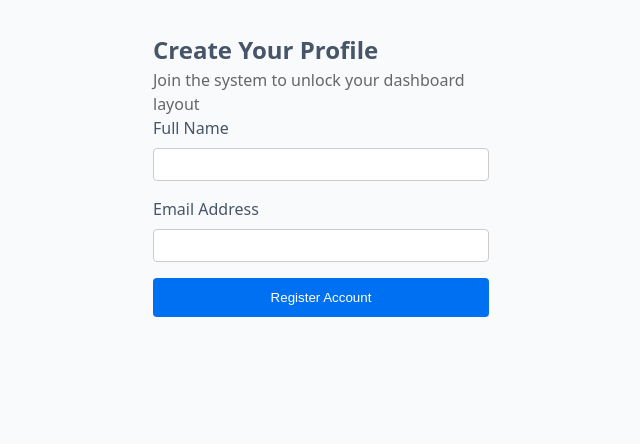
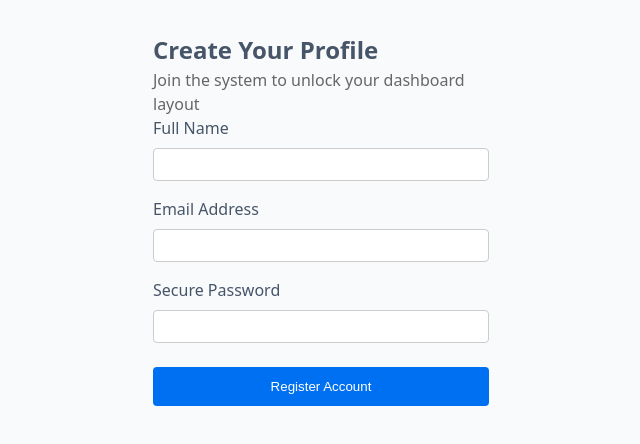
Before and after one commit to devmoriancho/feature-flag-guard, a React (Vite) app in the folder frontend/: page /signup in a window 1280 px wide. Shown: the top 444 px of the page, without its empty margins (319-959 px from the left). Built offline with nearby package versions, Linux system fonts and the light colour scheme; no server answers.

Commit message:
feat: complete successful user registration pipeline from form capture to cloud database

```diff
--- a/frontend/src/features/auth/SignupView.jsx
+++ b/frontend/src/features/auth/SignupView.jsx
@@ -82,6 +82,24 @@ const SignupView = () => {
           />
         </div>
 
+        <div style={{ marginBottom: "1.5rem" }}>
+          <label style={{ display: "block", marginBottom: "0.5rem" }}>
+            Secure Password
+          </label>
+          <input
+            type="password"
+            value={password}
+            onChange={(e) => setPassword(e.target.value)}
+            required
+            style={{
+              width: "100%",
+              padding: "0.5rem",
+              borderRadius: "4px",
+              border: "1px solid #ccc",
+            }}
+          />
+        </div>
+
         <button
           type="submit"
           style={{
```
Also changed, not shown: 1 other file (tests, documents, lock files or other folders).
